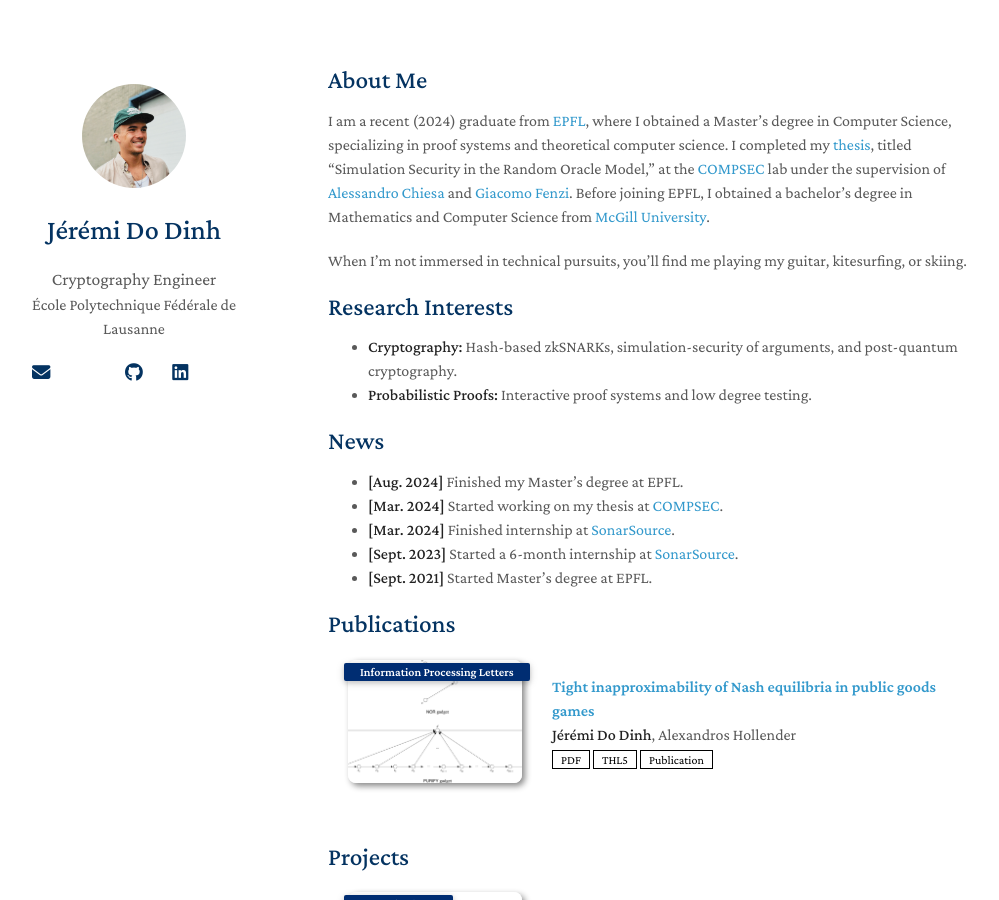
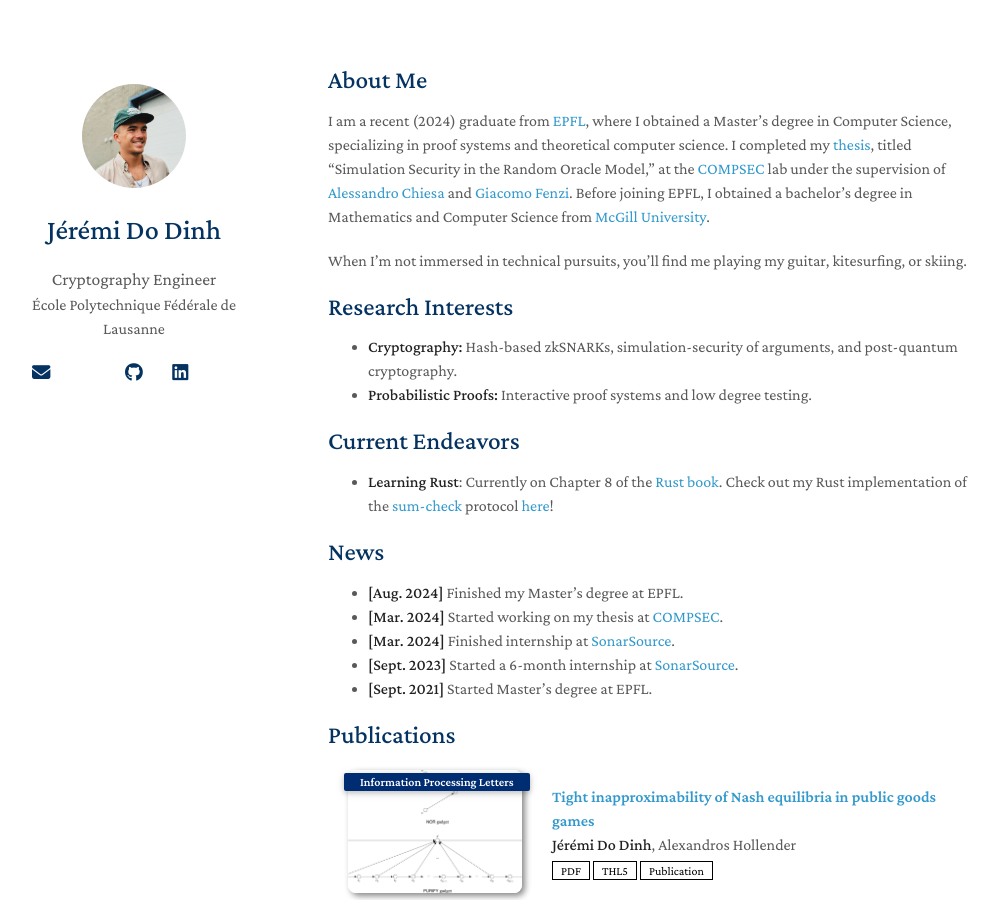
Before and after one commit to yaoyao-liu/minimal-light, a Jekyll site: the page built from index.md, in a window 1280 px wide and 900 px high. Shown: the whole window, without its empty margins (142-1141 px from the left). Built offline with Jekyll 4.4.1, drawn with Linux system fonts in a browser that asks for light colours; a style sheet for code colours, icons or effects is not loaded; our own code applies the rules of GitHub Pages for plain Markdown files.

Commit message:
Add current endeavors section

```diff
--- a/index.md
+++ b/index.md
@@ -13,6 +13,9 @@ When I'm not immersed in technical pursuits, you'll find me playing my guitar, k
 - **Cryptography:** Hash-based zkSNARKs, simulation-security of arguments, and post-quantum cryptography.
 - **Probabilistic Proofs:** Interactive proof systems and low degree testing.
 
+## Current Endeavors
+- **Learning Rust**: Currently on Chapter 8 of the [Rust book](https://doc.rust-lang.org/book/). Check out my Rust implementation of the [sum-check](https://dl.acm.org/doi/10.1145/146585.146605) protocol [here](https://github.com/jdodinh/sum-check)!
+
 ## News
 
 - **[Aug. 2024]** Finished my Master's degree at EPFL.
```
